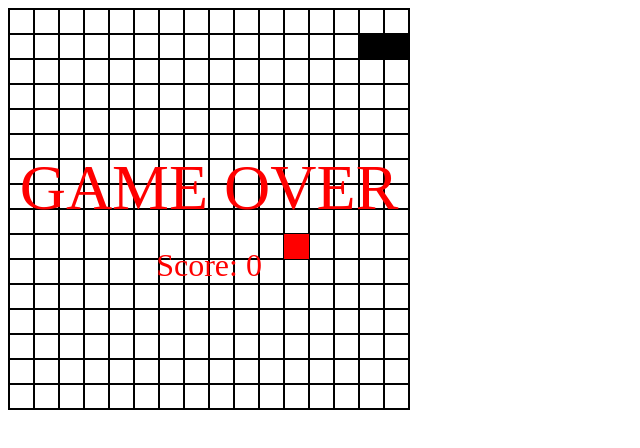
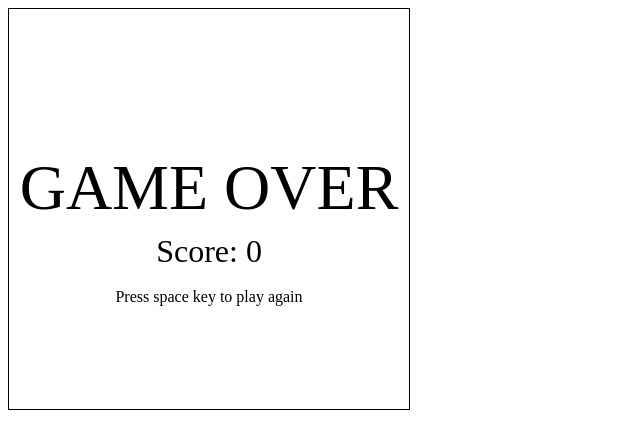
Before and after one commit to trentrand/snake, a website built with webpack: page index.html in a window 1280 px wide. Shown: the whole page, without its empty margins (0-640 px from the left). Built offline with nearby package versions, Linux system fonts and the light colour scheme.

Commit message:
Add "retry" keybinding to Game Over screen

```diff
--- a/src/css/styles.css
+++ b/src/css/styles.css
@@ -1,3 +1,8 @@
+html,
+body {
+    overflow: hidden;
+}
+
 #canvas {
     border: 1px solid black;
 }
--- a/src/js/main.js
+++ b/src/js/main.js
@@ -164,16 +164,19 @@ let drawGrid = () => {
 };
 
 let endGame = () => {
+    context.clearRect(0, 0, CANVAS_WIDTH, CANVAS_HEIGHT);
+    context.fillStyle = "black";
+
     context.font = "64px Comic Sans MS";
-    context.fillStyle = "red";
     context.textAlign = "center";
     context.fillText("GAME OVER", CANVAS_WIDTH / 2, CANVAS_HEIGHT / 2);
 
     const score = snake.bodySegments.length - CONFIG.length;
     context.font = "32px Comic Sans MS";
-    context.fillStyle = "red";
-    context.textAlign = "center";
-    context.fillText(`Score: ${score}`, CANVAS_WIDTH / 2, (2 * CANVAS_HEIGHT / 3));
+    context.fillText(`Score: ${score}`, CANVAS_WIDTH / 2, (1.9 * CANVAS_HEIGHT / 3));
+
+    context.font = "16px Comic Sans MS";
+    context.fillText(`Press space key to play again`, CANVAS_WIDTH / 2, (2.2 * CANVAS_HEIGHT / 3));
 }
 
 let handleController = (event) => {
@@ -193,6 +196,10 @@ let handleController = (event) => {
             return;
         }
         snake.direction = direction;
+    }
+
+    if (gameOver && event.keyCode === 32) {
+        startGame();
     }
 };
 
@@ -223,15 +230,21 @@ let gameOver = false;
 let snake;
 let fruit;
 
+let startGame = () => {
+    gameOver = false;
+
+    snake = new Snake(GRID_SIZE, GRID_SIZE);
+    fruit = new Fruit();
+
+    gameLoop();
+}
+
 /* Intialize Game */
 if (typeof (canvas.getContext) !== undefined) {
     var context = canvas.getContext('2d');
     window.addEventListener('keydown', handleController, false);
 
-    snake = new Snake(GRID_SIZE, GRID_SIZE);
-    fruit = new Fruit();
-
-    gameLoop();
+   startGame();
 
 } else {
     console.error(`
```
